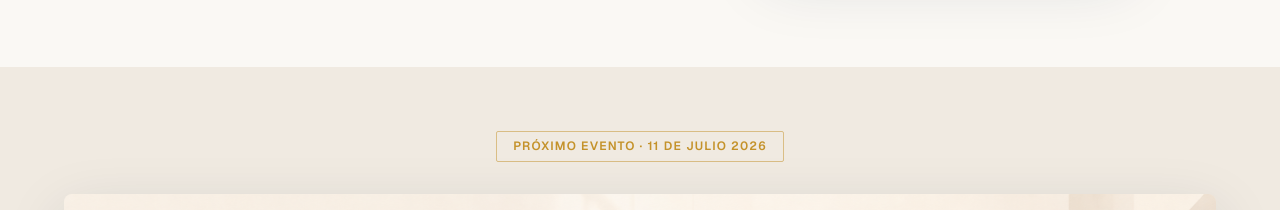
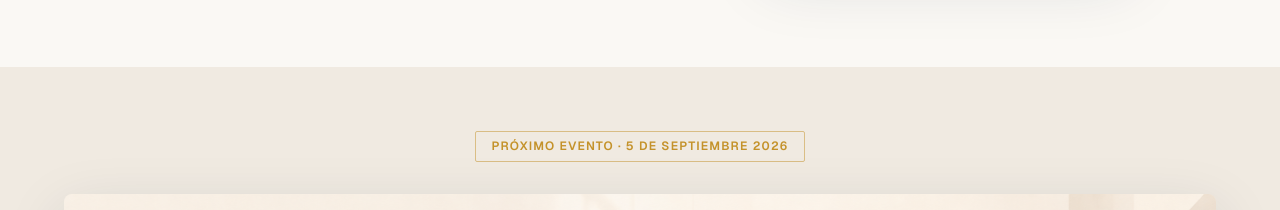
Before and after one commit to luigihofficial/luigihernandez-site, a Next.js app: page / in a window 1280 px wide. Shown: the part 3100-3310 px from the top of the page. Built offline with nearby package versions, Linux system fonts and the light colour scheme.

Commit message:
Update Elevate Experience event date to September 5, 2026
Co-Authored-By: Claude Sonnet 4.6 <noreply@anthropic.com>

```diff
--- a/app/conferencias/page.tsx
+++ b/app/conferencias/page.tsx
@@ -196,7 +196,7 @@ export default function ConferenciasPage() {
             >
               <Image
                 src="/images/eventos/elevate-experience-banner.png"
-                alt="Elevate Experience — 5 Autores · 1 Escenario · 11 de julio 2026 · Miami"
+                alt="Elevate Experience — 5 Autores · 1 Escenario · 5 de septiembre 2026 · Miami"
                 width={1400}
                 height={466}
                 style={{ width: '100%', height: 'auto', display: 'block' }}
--- a/app/page.tsx
+++ b/app/page.tsx
@@ -480,7 +480,7 @@ export default function HomePage() {
                 textTransform: 'uppercase',
               }}
             >
-              Próximo evento · 11 de julio 2026
+              Próximo evento · 5 de septiembre 2026
             </span>
           </AnimatedSection>
           <AnimatedSection direction="up" delay={0.1}>
@@ -492,7 +492,7 @@ export default function HomePage() {
             >
               <Image
                 src="/images/eventos/elevate-experience-banner.png"
-                alt="Elevate Experience — 5 Autores · 1 Escenario · 11 de julio 2026 · Miami"
+                alt="Elevate Experience — 5 Autores · 1 Escenario · 5 de septiembre 2026 · Miami"
                 width={1400}
                 height={466}
                 style={{ width: '100%', height: 'auto', display: 'block' }}
```
